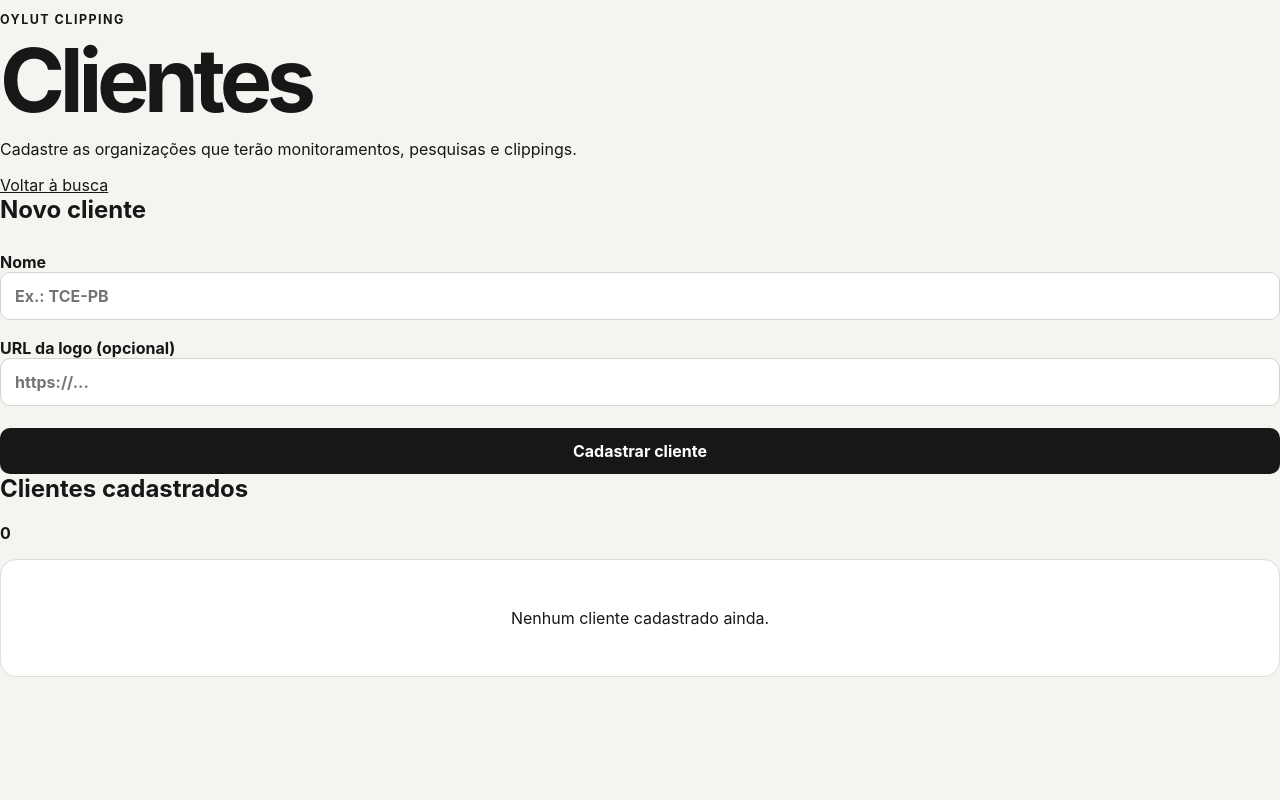
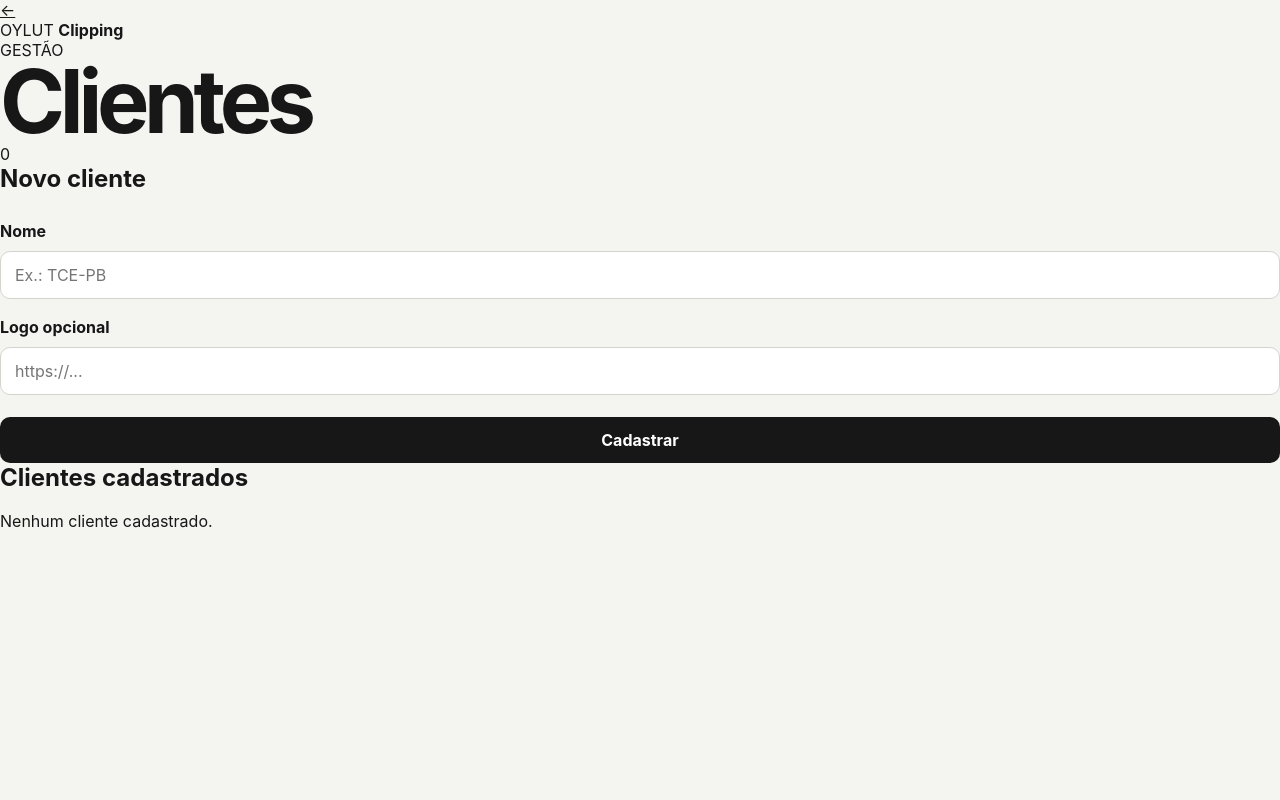
Before and after one commit to lopestulyopb/oylut-clipping, a FastAPI app: template app/templates/clients.html in a window 1280 px wide. Run offline with FastAPI, Linux system fonts and the light colour scheme; the template is opened without the code that fills it, so the values that code supplies are empty; parts of the project's set-up code (start-up, migrations or seed data) failed here and were passed over.

Commit message:
style: simplificar tela de clientes no padrão Radar

```diff
--- a/app/templates/clients.html
+++ b/app/templates/clients.html
@@ -6,54 +6,56 @@
     <title>Clientes | Oylut Clipping</title>
     <link rel="stylesheet" href="/static/css/app.css">
 </head>
-<body>
-<main class="container">
-    <header class="page-header">
-        <div>
-            <p class="eyebrow">Oylut Clipping</p>
-            <h1>Clientes</h1>
-            <p>Cadastre as organizações que terão monitoramentos, pesquisas e clippings.</p>
+<body class="app-body">
+    <header class="app-header">
+        <a href="/" class="icon-button" aria-label="Voltar">←</a>
+        <div class="brand-lockup">
+            <span>OYLUT</span>
+            <strong>Clipping</strong>
         </div>
-        <a href="/" class="button secondary">Voltar à busca</a>
     </header>
 
+    <main class="app-main">
+        <section class="screen-heading">
+            <div>
+                <span class="screen-kicker">GESTÃO</span>
+                <h1>Clientes</h1>
+            </div>
+            <span class="count-pill">{{ clients|length }}</span>
+        </section>
+
         {% if error %}
-        <div class="alert">{{ error }}</div>
+            <div class="alert alert-error">{{ error }}</div>
         {% endif %}
 
-    <section class="panel">
+        <section class="app-card">
             <h2>Novo cliente</h2>
             <form method="post" action="/clientes" class="stack-form">
-            <label>
-                Nome
-                <input type="text" name="name" placeholder="Ex.: TCE-PB" required minlength="2">
-            </label>
-            <label>
-                URL da logo <span>(opcional)</span>
-                <input type="url" name="logo_url" placeholder="https://...">
-            </label>
-            <button type="submit" class="button">Cadastrar cliente</button>
+                <label for="name">Nome</label>
+                <input id="name" type="text" name="name" placeholder="Ex.: TCE-PB" required minlength="2">
+
+                <label for="logo_url">Logo <span class="optional">opcional</span></label>
+                <input id="logo_url" type="url" name="logo_url" placeholder="https://...">
+
+                <button type="submit" class="primary-button">Cadastrar</button>
             </form>
         </section>
 
-    <section class="panel">
-        <div class="section-heading">
+        <section class="list-section">
             <h2>Clientes cadastrados</h2>
-            <strong>{{ clients|length }}</strong>
-        </div>
 
             {% if clients %}
                 <div class="client-list">
                     {% for client in clients %}
-                    <article class="client-card">
-                        <div>
+                        <article class="client-row">
+                            <div class="client-avatar">{{ client.name[:1]|upper }}</div>
+                            <div class="client-info">
                                 <h3>{{ client.name }}</h3>
-                            <p>{{ client.slug }}</p>
-                            <small>Criado em {{ client.created_at[:10] }}</small>
+                                <span>{{ 'Ativo' if client.is_active else 'Inativo' }}</span>
                             </div>
                             <form method="post" action="/clientes/{{ client.id }}/status">
                                 <input type="hidden" name="is_active" value="{{ 'false' if client.is_active else 'true' }}">
-                            <button class="button secondary" type="submit">
+                                <button class="text-button" type="submit">
                                     {{ 'Desativar' if client.is_active else 'Ativar' }}
                                 </button>
                             </form>
@@ -61,7 +63,7 @@
                     {% endfor %}
                 </div>
             {% else %}
-            <p class="empty-state">Nenhum cliente cadastrado ainda.</p>
+                <div class="empty-compact">Nenhum cliente cadastrado.</div>
             {% endif %}
         </section>
     </main>
```
Lines whose indentation alone changed are shown as unchanged.
